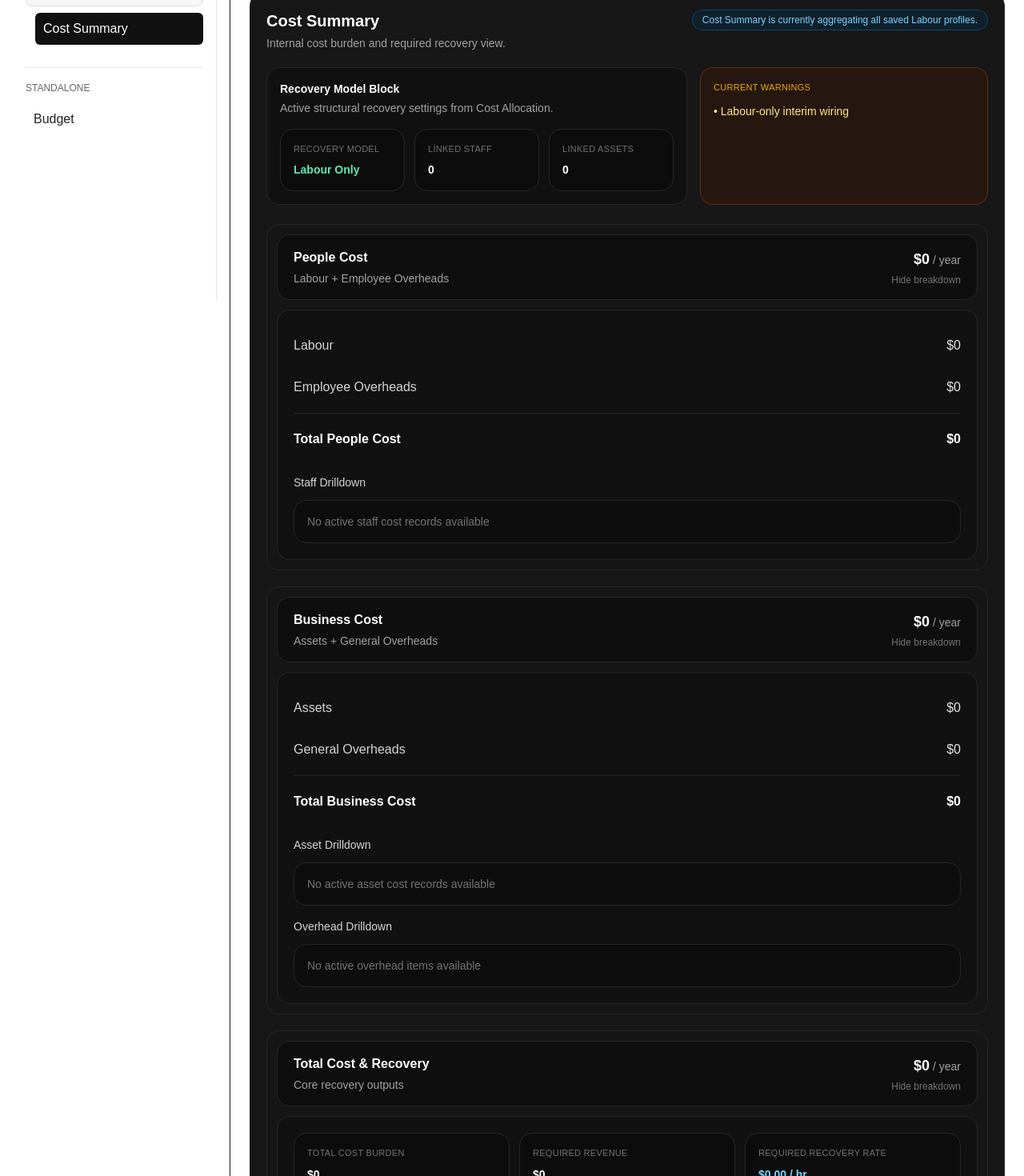
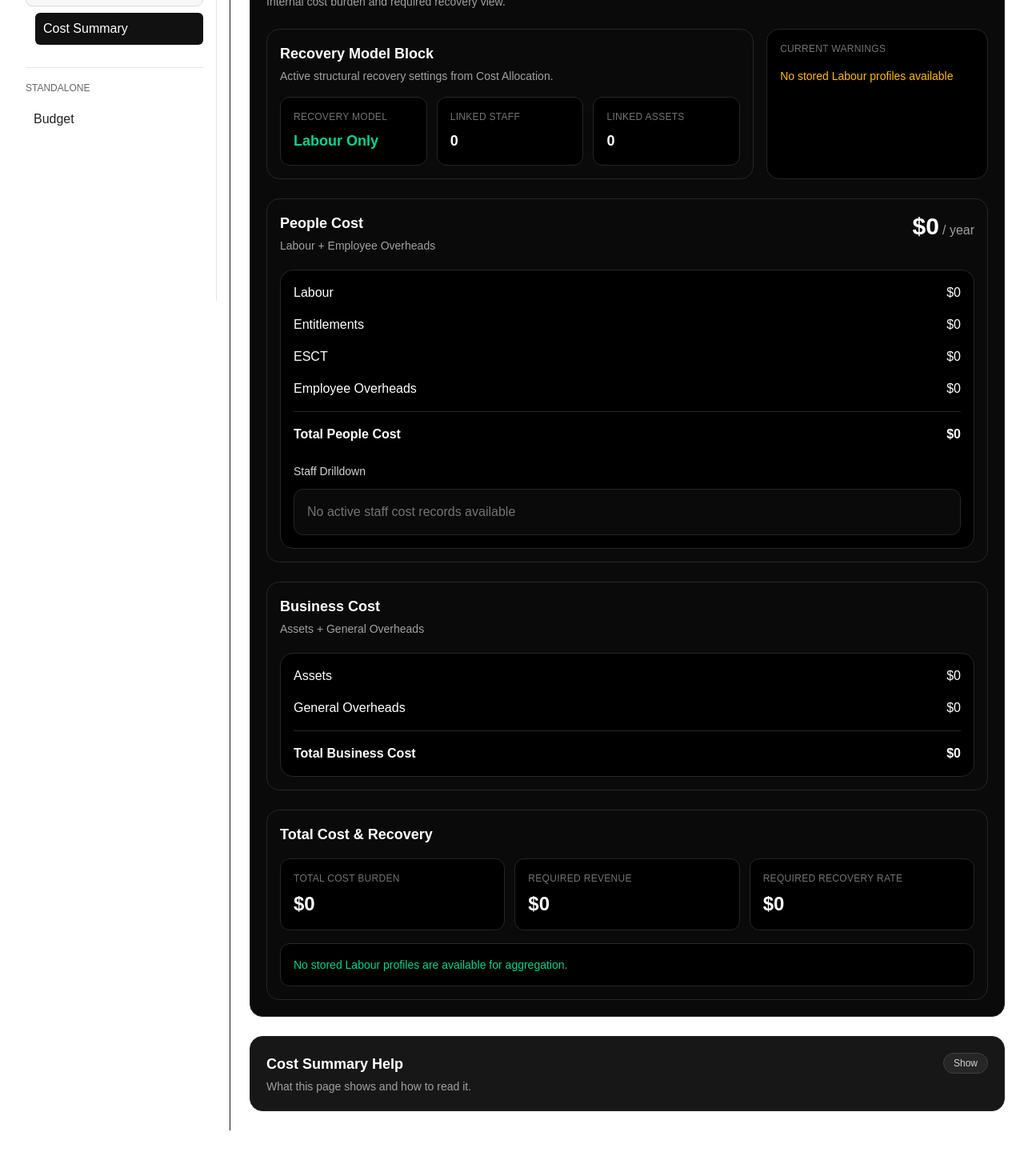
Before and after one commit to QSTools/qstools-v2, a Next.js app: page /cost-summary in a window 1280 px wide. Shown: the part 440-1910 px from the top of the page at 80% size. After the commit the page ends 1853 px from the top, so only its background shows below. Built offline with nearby package versions, Linux system fonts and the light colour scheme.

Commit message:
Cost Summary v1.1 — Labour baseline wired (stored profiles, entitlements + ESCT drilldown)

```diff
--- a/app/cost-summary/page.jsx
+++ b/app/cost-summary/page.jsx
@@ -27,33 +27,25 @@ export default function CostSummaryPage() {
       />
 
       <CostSummaryCard
-        recovery_model_label={card.recovery_model_label}
+        recovery_model_label={card.recovery_model_block.recovery_model_label}
         linked_staff_count={card.recovery_model_block.linked_staff_count}
         linked_asset_count={card.recovery_model_block.linked_asset_count}
-        warnings={card.recovery_model_block.warnings}
-        people_cost_total={card.people_cost.total_people_cost}
-        labour_cost_total={card.people_cost.labour}
-        employee_overheads_total={card.people_cost.employee_overheads}
-        people_drilldown={card.people_cost.rows.map((row) => ({
-          key: row.staff_id,
-          label: row.staff_name || "Unnamed",
-          meta: row.staff_role || row.labour_class || "",
-          value: row.total_people_cost_annual,
-        }))}
-        business_cost_total={card.business_cost.total_business_cost}
-        asset_cost_total={card.business_cost.assets}
-        general_overheads_total={card.business_cost.general_overheads}
-        asset_drilldown={card.business_cost.asset_rows.map((row) => ({
-          key: row.asset_id,
-          label: row.asset_name || "Unnamed asset",
-          meta: "",
-          value: row.total_asset_cost_annual || 0,
-        }))}
-        overhead_drilldown={[]}
-        total_cost_burden={card.totals.total_cost_burden}
-        required_revenue={card.totals.required_revenue}
-        required_recovery_rate={card.totals.required_recovery_rate}
-        insight_text={card.insight.message}
+        recovery_warnings={card.recovery_model_block.warnings}
+        people_cost_total={card.people_cost_total}
+        labour_cost_total={card.labour_cost_total}
+        entitlements_total={card.entitlements_total}
+        esct_total={card.esct_total}
+        employee_overheads_total={card.employee_overheads_total}
+        people_rows={card.people_rows}
+        business_cost_total={card.business_cost_total}
+        asset_cost_total={card.asset_cost_total}
+        general_overheads_total={card.general_overheads_total}
+        asset_rows={card.asset_rows}
+        general_overhead_rows={card.general_overhead_rows}
+        total_cost_burden={card.total_cost_burden}
+        required_revenue={card.required_revenue}
+        required_recovery_rate={card.required_recovery_rate}
+        highlight_insight={card.highlight_insight}
       />
 
       <CostSummaryHelpPanel />
--- a/components/cost-summary/CostSummaryCard.jsx
+++ b/components/cost-summary/CostSummaryCard.jsx
@@ -1,373 +1,267 @@
 "use client";
 
-import { useMemo, useState } from "react";
-
-function money(value) {
-  const amount = Number(value || 0);
-  return new Intl.NumberFormat("en-NZ", {
-    style: "currency",
-    currency: "NZD",
+function formatMoney(value) {
+  const n = Number(value || 0);
+  return `$${n.toLocaleString(undefined, {
     maximumFractionDigits: 0,
-  }).format(amount);
+  })}`;
 }
 
-function moneyHr(value) {
-  const amount = Number(value || 0);
-  return new Intl.NumberFormat("en-NZ", {
-    style: "currency",
-    currency: "NZD",
-    minimumFractionDigits: 2,
-    maximumFractionDigits: 2,
-  }).format(amount);
-}
+export default function CostSummaryCard({
+  recovery_model_label,
+  linked_staff_count,
+  linked_asset_count,
+  recovery_warnings = [],
 
-function SummaryTile({ label, value, valueClassName = "text-white" }) {
+  people_cost_total,
+  labour_cost_total,
+  entitlements_total = 0,
+  esct_total = 0,
+  employee_overheads_total,
+  people_rows = [],
+
+  business_cost_total,
+  asset_cost_total,
+  general_overheads_total,
+  asset_rows = [],
+  general_overhead_rows = [],
+
+  total_cost_burden,
+  required_revenue,
+  required_recovery_rate,
+  highlight_insight,
+}) {
   return (
-    <div className="rounded-2xl border border-neutral-800 bg-neutral-950/70 p-4">
-      <div className="text-[11px] uppercase tracking-wide text-neutral-500">
-        {label}
+    <section className="rounded-2xl border border-neutral-800 bg-neutral-950 p-5">
+      <h2 className="text-2xl font-semibold text-white">Cost Summary</h2>
+      <p className="mt-1 text-sm text-neutral-400">
+        Internal cost burden and required recovery view.
+      </p>
+
+      <div className="mt-6 grid grid-cols-1 gap-4 xl:grid-cols-[2.2fr_1fr]">
+        <div className="rounded-2xl border border-neutral-800 bg-neutral-950 p-4">
+          <h3 className="text-lg font-semibold text-white">Recovery Model Block</h3>
+          <p className="mt-1 text-sm text-neutral-400">
+            Active structural recovery settings from Cost Allocation.
+          </p>
+
+          <div className="mt-4 grid grid-cols-1 gap-3 md:grid-cols-3">
+            <div className="rounded-xl border border-neutral-800 bg-black p-4">
+              <div className="text-xs uppercase tracking-wide text-neutral-500">
+                Recovery Model
               </div>
-      <div className={`mt-2 text-sm font-semibold ${valueClassName}`}>
-        {value}
+              <div className="mt-2 text-lg font-semibold text-emerald-400">
+                {recovery_model_label}
               </div>
             </div>
-  );
-}
 
-function SectionHeader({
-  title,
-  subtitle,
-  value,
-  unit,
-  isOpen,
-  onToggle,
-}) {
-  return (
-    <button
-      type="button"
-      onClick={onToggle}
-      className="w-full rounded-2xl border border-neutral-800 bg-neutral-950/70 px-5 py-4 text-left transition hover:border-neutral-700"
-    >
-      <div className="flex flex-col gap-3 md:flex-row md:items-start md:justify-between">
-        <div>
-          <div className="text-base font-semibold text-white">{title}</div>
-          {subtitle ? (
-            <div className="mt-1 text-sm text-neutral-400">{subtitle}</div>
-          ) : null}
+            <div className="rounded-xl border border-neutral-800 bg-black p-4">
+              <div className="text-xs uppercase tracking-wide text-neutral-500">
+                Linked Staff
+              </div>
+              <div className="mt-2 text-lg font-semibold text-white">
+                {linked_staff_count}
+              </div>
             </div>
 
-        <div className="md:text-right">
-          <div className="text-lg font-semibold text-white">
-            {value}
-            {unit ? (
-              <span className="ml-1 text-sm font-medium text-neutral-400">
-                {unit}
-              </span>
-            ) : null}
+            <div className="rounded-xl border border-neutral-800 bg-black p-4">
+              <div className="text-xs uppercase tracking-wide text-neutral-500">
+                Linked Assets
               </div>
-          <div className="mt-1 text-xs text-neutral-500">
-            {isOpen ? "Hide breakdown" : "Show breakdown"}
+              <div className="mt-2 text-lg font-semibold text-white">
+                {linked_asset_count}
               </div>
             </div>
           </div>
-    </button>
-  );
-}
+        </div>
 
-function LineRow({ label, value, bold = false }) {
-  return (
-    <div className="flex items-center justify-between gap-4 py-3">
-      <div className={bold ? "font-semibold text-white" : "text-neutral-300"}>
-        {label}
+        <div className="rounded-2xl border border-neutral-800 bg-black p-4">
+          <div className="text-xs uppercase tracking-wide text-neutral-500">
+            Current Warnings
           </div>
-      <div className={bold ? "font-semibold text-white" : "text-neutral-200"}>
-        {value}
+          <div className="mt-4 space-y-2 text-sm">
+            {recovery_warnings.length > 0 ? (
+              recovery_warnings.map((warning) => (
+                <div key={warning} className="text-amber-400">
+                  {warning}
+                </div>
+              ))
+            ) : (
+              <div className="text-emerald-400">No active warnings</div>
+            )}
           </div>
         </div>
-  );
-}
-
-function Divider() {
-  return <div className="border-t border-neutral-800" />;
-}
-
-function DrilldownTable({ rows = [], emptyText = "No items available" }) {
-  if (!rows.length) {
-    return (
-      <div className="rounded-2xl border border-neutral-800 bg-neutral-950/60 p-4 text-sm text-neutral-500">
-        {emptyText}
-      </div>
-    );
-  }
-
-  return (
-    <div className="overflow-hidden rounded-2xl border border-neutral-800 bg-neutral-950/50">
-      <div className="grid grid-cols-[1fr_auto] gap-4 border-b border-neutral-800 px-4 py-3 text-xs uppercase tracking-wide text-neutral-500">
-        <div>Name</div>
-        <div>Total / year</div>
       </div>
 
-      {rows.map((row) => (
-        <div
-          key={row.key}
-          className="grid grid-cols-[1fr_auto] gap-4 border-b border-neutral-900 px-4 py-4 text-sm last:border-b-0"
-        >
+      <div className="mt-6 rounded-2xl border border-neutral-800 bg-neutral-950 p-4">
+        <div className="flex items-start justify-between gap-4">
           <div>
-            <div className="font-medium text-neutral-100">{row.label}</div>
-            {row.meta ? (
-              <div className="mt-1 text-xs text-neutral-500">{row.meta}</div>
-            ) : null}
-          </div>
-          <div className="font-medium text-neutral-200">{money(row.value)}</div>
-        </div>
-      ))}
-    </div>
-  );
-}
-
-function WarningPanel({ warnings = [] }) {
-  if (!warnings.length) {
-    return (
-      <div className="rounded-2xl border border-neutral-800 bg-neutral-950/70 p-4">
-        <div className="text-[11px] uppercase tracking-wide text-neutral-500">
-          Current Warnings
-        </div>
-        <div className="mt-2 text-sm font-medium text-emerald-300">
-          No active warnings
-        </div>
-      </div>
-    );
-  }
-
-  return (
-    <div className="rounded-2xl border border-amber-900/80 bg-amber-950/30 p-4">
-      <div className="text-[11px] uppercase tracking-wide text-amber-400/90">
-        Current Warnings
-      </div>
-      <ul className="mt-3 space-y-2 text-sm text-amber-200">
-        {warnings.map((item) => (
-          <li key={item}>• {item}</li>
-        ))}
-      </ul>
-    </div>
-  );
-}
-
-function InsightPill({ text }) {
-  if (!text) return null;
-
-  return (
-    <div className="inline-flex rounded-full border border-sky-900 bg-sky-950/40 px-3 py-1 text-xs font-medium text-sky-300">
-      {text}
-    </div>
-  );
-}
-
-export default function CostSummaryCard({
-  recovery_model_label = "Not set",
-  linked_staff_count = 0,
-  linked_asset_count = 0,
-  warnings = [],
-
-  people_cost_total = 0,
-  labour_cost_total = 0,
-  employee_overheads_total = 0,
-  people_drilldown = [],
-
-  business_cost_total = 0,
-  asset_cost_total = 0,
-  general_overheads_total = 0,
-  asset_drilldown = [],
-  overhead_drilldown = [],
-
-  total_cost_burden = 0,
-  required_revenue = 0,
-  required_recovery_rate = 0,
-
-  insight_text = "",
-}) {
-  const [peopleOpen, setPeopleOpen] = useState(true);
-  const [businessOpen, setBusinessOpen] = useState(true);
-  const [totalOpen, setTotalOpen] = useState(true);
-
-  const recoveryModelClass = useMemo(() => {
-    if (recovery_model_label === "Asset Driven") return "text-sky-300";
-    if (recovery_model_label === "Labour Only") return "text-emerald-300";
-    return "text-amber-300";
-  }, [recovery_model_label]);
-
-  return (
-    <section className="rounded-2xl border border-neutral-800 bg-neutral-900 p-5">
-      <div className="flex flex-col gap-4 lg:flex-row lg:items-start lg:justify-between">
-        <div>
-          <h2 className="text-xl font-semibold text-white">Cost Summary</h2>
+            <h3 className="text-lg font-semibold text-white">People Cost</h3>
             <p className="mt-1 text-sm text-neutral-400">
-            Internal cost burden and required recovery view.
+              Labour + Employee Overheads
             </p>
           </div>
 
-        <InsightPill text={insight_text} />
+          <div className="text-right">
+            <div className="text-3xl font-bold text-white">
+              {formatMoney(people_cost_total)}
+              <span className="ml-1 text-base font-normal text-neutral-400">/ year</span>
             </div>
-
-      <div className="mt-5 grid grid-cols-1 gap-4 xl:grid-cols-[minmax(0,1fr)_360px]">
-        <div className="rounded-2xl border border-neutral-800 bg-neutral-950/50 p-4">
-          <div className="mb-4">
-            <div className="text-sm font-semibold text-white">
-              Recovery Model Block
-            </div>
-            <div className="mt-1 text-sm text-neutral-400">
-              Active structural recovery settings from Cost Allocation.
           </div>
         </div>
 
-          <div className="grid grid-cols-1 gap-3 md:grid-cols-3">
-            <SummaryTile
-              label="Recovery Model"
-              value={recovery_model_label}
-              valueClassName={recoveryModelClass}
-            />
-            <SummaryTile
-              label="Linked Staff"
-              value={linked_staff_count}
-            />
-            <SummaryTile
-              label="Linked Assets"
-              value={linked_asset_count}
-            />
+        <div className="mt-5 rounded-2xl border border-neutral-800 bg-black p-4">
+          <div className="space-y-4 text-base">
+            <div className="flex items-center justify-between text-white">
+              <span>Labour</span>
+              <span>{formatMoney(labour_cost_total)}</span>
+            </div>
+
+            <div className="flex items-center justify-between text-white">
+              <span>Entitlements</span>
+              <span>{formatMoney(entitlements_total)}</span>
+            </div>
+
+            <div className="flex items-center justify-between text-white">
+              <span>ESCT</span>
+              <span>{formatMoney(esct_total)}</span>
+            </div>
+
+            <div className="flex items-center justify-between text-white">
+              <span>Employee Overheads</span>
+              <span>{formatMoney(employee_overheads_total)}</span>
+            </div>
+
+            <div className="border-t border-neutral-800 pt-4 flex items-center justify-between font-semibold text-white">
+              <span>Total People Cost</span>
+              <span>{formatMoney(people_cost_total)}</span>
             </div>
           </div>
 
-        <WarningPanel warnings={warnings} />
+          <div className="mt-6">
+            <div className="text-sm font-medium text-neutral-300">Staff Drilldown</div>
+
+            <div className="mt-3 space-y-3">
+              {people_rows.length > 0 ? (
+                people_rows.map((row) => (
+                  <div
+                    key={row.staff_id ?? row.staff_name}
+                    className="rounded-xl border border-neutral-800 bg-neutral-950 p-4"
+                  >
+                    <div className="flex items-start justify-between gap-4">
+                      <div>
+                        <div className="font-semibold text-white">{row.staff_name}</div>
+                        <div className="text-sm text-neutral-400">
+                          {[row.staff_role, row.labour_class].filter(Boolean).join(" • ")}
+                        </div>
                       </div>
 
-      <div className="mt-6 space-y-5">
-        <div className="rounded-2xl border border-neutral-800 bg-neutral-900/60 p-3">
-          <SectionHeader
-            title="People Cost"
-            subtitle="Labour + Employee Overheads"
-            value={money(people_cost_total)}
-            unit="/ year"
-            isOpen={peopleOpen}
-            onToggle={() => setPeopleOpen((prev) => !prev)}
-          />
-
-          {peopleOpen ? (
-            <div className="mt-3 rounded-2xl border border-neutral-800 bg-neutral-950/40 p-5">
-              <div className="space-y-1">
-                <LineRow label="Labour" value={money(labour_cost_total)} />
-                <LineRow
-                  label="Employee Overheads"
-                  value={money(employee_overheads_total)}
-                />
-              </div>
-
-              <div className="my-2">
-                <Divider />
-              </div>
-
-              <LineRow
-                label="Total People Cost"
-                value={money(people_cost_total)}
-                bold
-              />
-
-              <div className="mt-5">
-                <div className="mb-3 text-sm font-medium text-neutral-300">
-                  Staff Drilldown
-                </div>
-                <DrilldownTable
-                  rows={people_drilldown}
-                  emptyText="No active staff cost records available"
-                />
-              </div>
-            </div>
-          ) : null}
-        </div>
-
-        <div className="rounded-2xl border border-neutral-800 bg-neutral-900/60 p-3">
-          <SectionHeader
-            title="Business Cost"
-            subtitle="Assets + General Overheads"
-            value={money(business_cost_total)}
-            unit="/ year"
-            isOpen={businessOpen}
-            onToggle={() => setBusinessOpen((prev) => !prev)}
-          />
-
-          {businessOpen ? (
-            <div className="mt-3 rounded-2xl border border-neutral-800 bg-neutral-950/40 p-5">
-              <div className="space-y-1">
-                <LineRow label="Assets" value={money(asset_cost_total)} />
-                <LineRow
-                  label="General Overheads"
-                  value={money(general_overheads_total)}
-                />
-              </div>
-
-              <div className="my-2">
-                <Divider />
-              </div>
-
-              <LineRow
-                label="Total Business Cost"
-                value={money(business_cost_total)}
-                bold
-              />
-
-              <div className="mt-5 grid grid-cols-1 gap-4 2xl:grid-cols-2">
-                <div>
-                  <div className="mb-3 text-sm font-medium text-neutral-300">
-                    Asset Drilldown
-                  </div>
-                  <DrilldownTable
-                    rows={asset_drilldown}
-                    emptyText="No active asset cost records available"
-                  />
-                </div>
-
-                <div>
-                  <div className="mb-3 text-sm font-medium text-neutral-300">
-                    Overhead Drilldown
-                  </div>
-                  <DrilldownTable
-                    rows={overhead_drilldown}
-                    emptyText="No active overhead items available"
-                  />
+                      <div className="text-right">
+                        <div className="font-semibold text-white">
+                          {formatMoney(row.total_people_cost)}
                         </div>
                       </div>
                     </div>
-          ) : null}
+
+                    <div className="mt-4 grid grid-cols-1 gap-2 text-sm md:grid-cols-4">
+                      <div className="rounded-lg border border-neutral-800 bg-black p-3">
+                        <div className="text-neutral-500">Labour</div>
+                        <div className="mt-1 text-white">
+                          {formatMoney(row.labour_cost_total)}
+                        </div>
                       </div>
 
-        <div className="rounded-2xl border border-neutral-800 bg-neutral-900/60 p-3">
-          <SectionHeader
-            title="Total Cost & Recovery"
-            subtitle="Core recovery outputs"
-            value={money(total_cost_burden)}
-            unit="/ year"
-            isOpen={totalOpen}
-            onToggle={() => setTotalOpen((prev) => !prev)}
-          />
-
-          {totalOpen ? (
-            <div className="mt-3 rounded-2xl border border-neutral-800 bg-neutral-950/40 p-5">
-              <div className="grid grid-cols-1 gap-3 md:grid-cols-3">
-                <SummaryTile
-                  label="Total Cost Burden"
-                  value={money(total_cost_burden)}
-                />
-                <SummaryTile
-                  label="Required Revenue"
-                  value={money(required_revenue)}
-                />
-                <SummaryTile
-                  label="Required Recovery Rate"
-                  value={`${moneyHr(required_recovery_rate)} / hr`}
-                  valueClassName="text-sky-300"
-                />
+                      <div className="rounded-lg border border-neutral-800 bg-black p-3">
+                        <div className="text-neutral-500">Entitlements</div>
+                        <div className="mt-1 text-white">
+                          {formatMoney(row.entitlement_cost_total)}
                         </div>
                       </div>
-          ) : null}
+
+                      <div className="rounded-lg border border-neutral-800 bg-black p-3">
+                        <div className="text-neutral-500">ESCT</div>
+                        <div className="mt-1 text-white">
+                          {formatMoney(row.esct_total)}
+                        </div>
+                      </div>
+
+                      <div className="rounded-lg border border-neutral-800 bg-black p-3">
+                        <div className="text-neutral-500">Productive Hours</div>
+                        <div className="mt-1 text-white">
+                          {Number(row.productive_hours || 0).toLocaleString()}
+                        </div>
+                      </div>
+                    </div>
+                  </div>
+                ))
+              ) : (
+                <div className="rounded-xl border border-neutral-800 bg-neutral-950 p-4 text-neutral-500">
+                  No active staff cost records available
+                </div>
+              )}
+            </div>
+          </div>
+        </div>
+      </div>
+
+      <div className="mt-6 rounded-2xl border border-neutral-800 bg-neutral-950 p-4">
+        <h3 className="text-lg font-semibold text-white">Business Cost</h3>
+        <p className="mt-1 text-sm text-neutral-400">
+          Assets + General Overheads
+        </p>
+
+        <div className="mt-5 rounded-2xl border border-neutral-800 bg-black p-4 space-y-4">
+          <div className="flex items-center justify-between text-white">
+            <span>Assets</span>
+            <span>{formatMoney(asset_cost_total)}</span>
+          </div>
+
+          <div className="flex items-center justify-between text-white">
+            <span>General Overheads</span>
+            <span>{formatMoney(general_overheads_total)}</span>
+          </div>
+
+          <div className="border-t border-neutral-800 pt-4 flex items-center justify-between font-semibold text-white">
+            <span>Total Business Cost</span>
+            <span>{formatMoney(business_cost_total)}</span>
+          </div>
+        </div>
+      </div>
+
+      <div className="mt-6 rounded-2xl border border-neutral-800 bg-neutral-950 p-4">
+        <h3 className="text-lg font-semibold text-white">Total Cost & Recovery</h3>
+
+        <div className="mt-4 grid grid-cols-1 gap-3 md:grid-cols-3">
+          <div className="rounded-xl border border-neutral-800 bg-black p-4">
+            <div className="text-xs uppercase tracking-wide text-neutral-500">
+              Total Cost Burden
+            </div>
+            <div className="mt-2 text-2xl font-bold text-white">
+              {formatMoney(total_cost_burden)}
+            </div>
+          </div>
+
+          <div className="rounded-xl border border-neutral-800 bg-black p-4">
+            <div className="text-xs uppercase tracking-wide text-neutral-500">
+              Required Revenue
+            </div>
+            <div className="mt-2 text-2xl font-bold text-white">
+              {formatMoney(required_revenue)}
+            </div>
+          </div>
+
+          <div className="rounded-xl border border-neutral-800 bg-black p-4">
+            <div className="text-xs uppercase tracking-wide text-neutral-500">
+              Required Recovery Rate
+            </div>
+            <div className="mt-2 text-2xl font-bold text-white">
+              {formatMoney(required_recovery_rate)}
+            </div>
+          </div>
+        </div>
+
+        <div className="mt-4 rounded-xl border border-neutral-800 bg-black p-4 text-sm text-emerald-400">
+          {highlight_insight}
         </div>
       </div>
     </section>
```
Also changed, not shown: hooks/useCostSummary.js (+6 -7 lines), lib/calculations/costSummaryCalculations.js (+8 -11 lines), lib/selectors/costSummarySelectors.js. Lines whose indentation alone changed are shown as unchanged.
